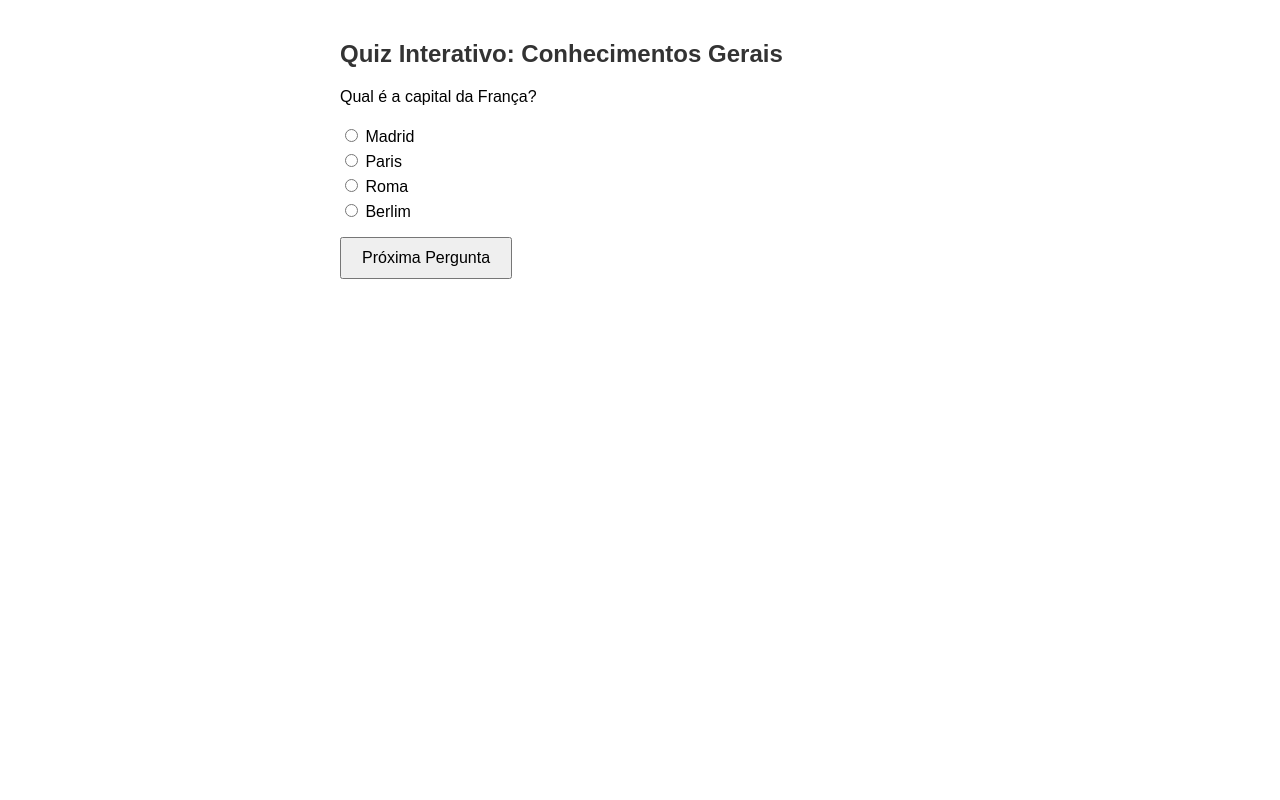
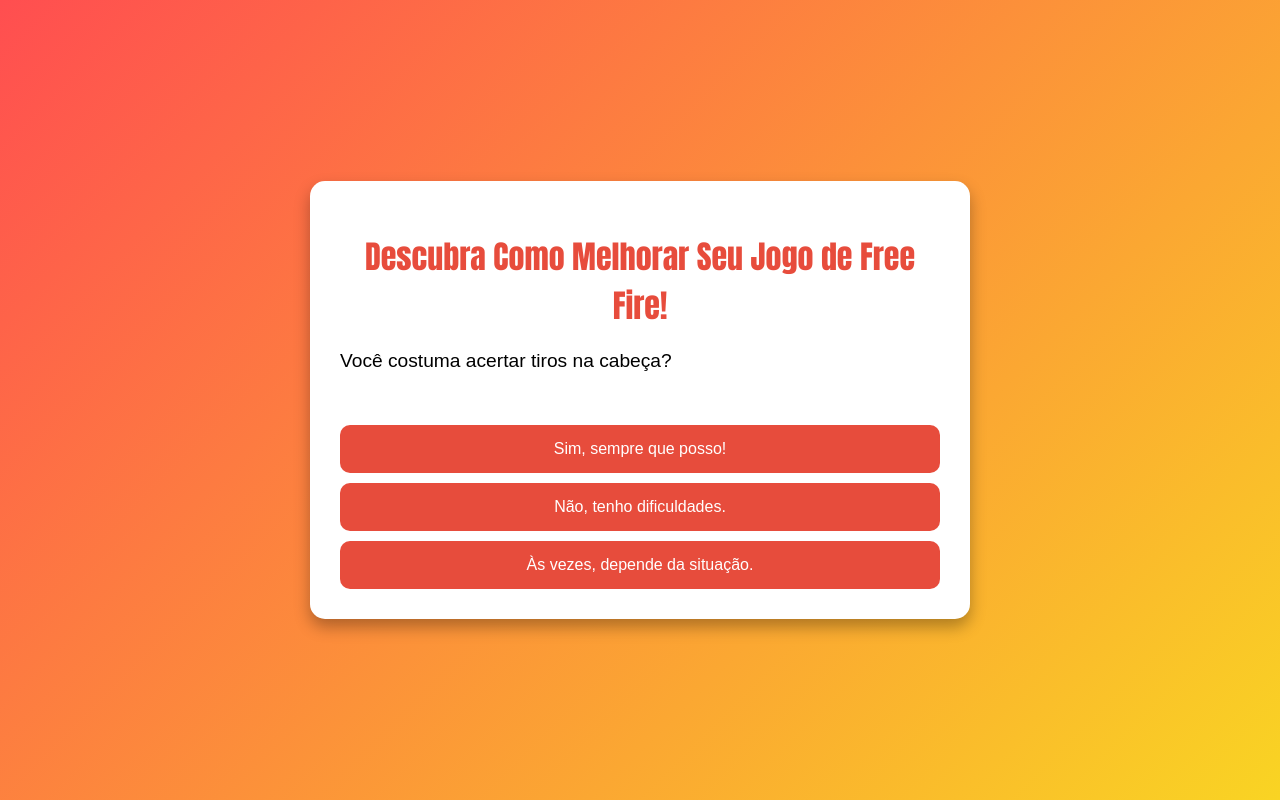
Before and after one commit to maefeliz/quiz, a plain HTML site: page index.html in a window 1280 px wide. Drawn offline with Linux system fonts and the light colour scheme.

Commit message:
Update index.html

```diff
--- a/index.html
+++ b/index.html
@@ -2,110 +2,266 @@
 <html lang="pt-br">
 <head>
 <meta charset="UTF-8" />
-<title>Quiz Interativo</title>
+<meta name="viewport" content="width=device-width, initial-scale=1.0" />
+<title>Quiz: Melhore seu Jogo de Free Fire com o Botão Vermelho</title>
+<!-- Link para animações e estilos -->
 <style>
-  body { font-family: Arial, sans-serif; max-width: 600px; margin: auto; padding: 20px; }
-  h2 { color: #333; }
-  .question { margin-bottom: 20px; }
-  .options { list-style: none; padding: 0; }
-  .options li { margin: 5px 0; }
-  button { padding: 10px 20px; font-size: 16px; }
-  #result { margin-top: 20px; font-weight: bold; }
+  body {
+    font-family: 'Arial', sans-serif;
+    background: linear-gradient(135deg, #ff4e50, #f9d423);
+    margin: 0;
+    padding: 0;
+    display: flex;
+    justify-content: center;
+    align-items: center;
+    min-height: 100vh;
+  }
+
+  .container {
+    background: #fff;
+    border-radius: 15px;
+    box-shadow: 0 8px 16px rgba(0,0,0,0.3);
+    padding: 30px;
+    max-width: 600px;
+    width: 90%;
+    position: relative;
+    overflow: hidden;
+  }
+
+  h1 {
+    text-align: center;
+    color: #e74c3c;
+    margin-bottom: 20px;
+    font-family: 'Impact', cursive;
+  }
+
+  .question {
+    font-size: 1.2em;
+    margin-bottom: 15px;
+    min-height: 60px;
+  }
+
+  .options {
+    display: flex;
+    flex-direction: column;
+    gap: 10px;
+  }
+
+  button.option {
+    padding: 15px;
+    font-size: 1em;
+    border: none;
+    border-radius: 10px;
+    cursor: pointer;
+    background-color: #e74c3c;
+    color: #fff;
+    transition: background-color 0.3s, transform 0.2s;
+  }
+
+  button.option:hover {
+    background-color: #c0392b;
+    transform: scale(1.05);
+  }
+
+  /* Animações de transição */
+  .fade-in {
+    opacity: 0;
+    animation: fadeIn 1s forwards;
+  }
+
+  @keyframes fadeIn {
+    to { opacity: 1; }
+  }
+
+  /* Seção de resultado */
+  .result-section {
+    display: none;
+    text-align: center;
+  }
+
+  /* Botões finais */
+  .final-buttons {
+    margin-top: 20px;
+    display: flex;
+    flex-direction: column;
+    gap: 15px;
+  }
+
+  .btn {
+    padding: 15px;
+    font-size: 1.2em;
+    border: none;
+    border-radius: 10px;
+    cursor: pointer;
+    transition: background-color 0.3s;
+  }
+
+  .btn-comprar {
+    background-color: #e74c3c;
+    color: #fff;
+  }
+
+  .btn-comprar:hover {
+    background-color: #c0392b;
+  }
+
+  .btn-info {
+    background-color: #3498db;
+    color: #fff;
+  }
+
+  .btn-info:hover {
+    background-color: #2980b9;
+  }
+
+  /* Solução do problema */
+  .solucao {
+    margin-top: 20px;
+    font-size: 1.1em;
+    color: #2ecc71;
+  }
+
+  /* Animação do botão de compra */
+  .animate-bounce {
+    animation: bounce 1s infinite;
+  }
+
+  @keyframes bounce {
+    0%, 20%, 50%, 80%, 100% { transform: translateY(0); }
+    40% { transform: translateY(-10px); }
+    60% { transform: translateY(-5px); }
+  }
 </style>
 </head>
 <body>
 
-<h2>Quiz Interativo: Conhecimentos Gerais</h2>
+<div class="container" id="quiz-container">
+  <h1 class="fade-in">Descubra Como Melhorar Seu Jogo de Free Fire!</h1>
 
-<div id="quiz-container"></div>
+  <div class="question fade-in" id="question">Vamos começar! Você costuma acertar tiros na cabeça?</div>
 
-<button id="nextBtn" onclick="nextQuestion()">Próxima Pergunta</button>
-<div id="result"></div>
+  <div class="options" id="options">
+    <button class="option" data-answer="sim">Sim, sempre que posso!</button>
+    <button class="option" data-answer="não">Não, tenho dificuldades.</button>
+    <button class="option" data-answer="às vezes">Às vezes, depende da situação.</button>
+  </div>
+</div>
 
+<!-- Seção de resultado, inicialmente escondida -->
+<div class="container result-section" id="result-section">
+  <h2 class="fade-in" id="result-title"></h2>
+
+  <div class="solucao" id="solucao"></div>
+
+  <div class="final-buttons" id="final-buttons">
+    <a href="https://go.pepperpay.com.br/mbm6k" target="_blank" class="btn btn-comprar animate-bounce" id="comprar-btn">Comprar o Botão Vermelho</a>
+    <button class="btn btn-info" id="refazer">Refazer o Quiz</button>
+  </div>
+</div>
+
+<!-- JavaScript para funcionalidades -->
 <script>
   const questions = [
     {
-    question: "Qual é a capital da França?",
-    options: ["Madrid", "Paris", "Roma", "Berlim"],
-    answer: 1
+      question: "Você costuma acertar tiros na cabeça?",
+      options: [
+        { text: "Sim, sempre que posso!", answer: "sim" },
+        { text: "Não, tenho dificuldades.", answer: "não" },
+        { text: "Às vezes, depende da situação.", answer: "às vezes" }
+      ]
     },
     {
-    question: "Qual é o maior planeta do sistema solar?",
-    options: ["Terra", "Marte", "Júpiter", "Saturno"],
-    answer: 2
+      question: "Você usa mira ou preferencia tiros livres?",
+      options: [
+        { text: "Uso mira, é mais preciso.", answer: "mira" },
+        { text: "Prefiro tiros livres.", answer: "livre" },
+        { text: "Uso ambos, dependendo da situação.", answer: "ambos" }
+      ]
     },
     {
-    question: "Quem escreveu 'Dom Quixote'?",
-    options: ["William Shakespeare", "Miguel de Cervantes", "Dante Alighieri", "Gabriel García Márquez"],
-    answer: 1
+      question: "Você já tentou melhorar seu desempenho com acessórios ou treinos?",
+      options: [
+        { text: "Sim, várias vezes.", answer: "sim" },
+        { text: "Não, não sei por onde começar.", answer: "não" },
+        { text: "Já tentei, mas sem sucesso.", answer: "tentativas" }
+      ]
     }
   ];
 
   let currentQuestionIndex = 0;
-let score = 0;
+  let responses = [];
 
-function loadQuestion() {
+  const questionDiv = document.getElementById('question');
+  const optionsDiv = document.getElementById('options');
+  const resultSection = document.getElementById('result-section');
+  const resultTitle = document.getElementById('result-title');
+  const solucaoDiv = document.getElementById('solucao');
+  const finalButtonsDiv = document.getElementById('final-buttons');
+  const refazerBtn = document.getElementById('refazer');
+
+  function showQuestion() {
     const q = questions[currentQuestionIndex];
-  const container = document.getElementById('quiz-container');
-  container.innerHTML = '';
+    questionDiv.innerText = q.question;
+    optionsDiv.innerHTML = '';
 
-  const questionElem = document.createElement('div');
-  questionElem.className = 'question';
-  questionElem.innerText = q.question;
-  container.appendChild(questionElem);
-
-  const optionsList = document.createElement('ul');
-  optionsList.className = 'options';
-
-  q.options.forEach((option, index) => {
-    const li = document.createElement('li');
-    const radio = document.createElement('input');
-    radio.type = 'radio';
-    radio.name = 'option';
-    radio.value = index;
-    li.appendChild(radio);
-    li.appendChild(document.createTextNode(' ' + option));
-    optionsList.appendChild(li);
+    q.options.forEach(opt => {
+      const btn = document.createElement('button');
+      btn.className = 'option';
+      btn.innerText = opt.text;
+      btn.setAttribute('data-answer', opt.answer);
+      btn.onclick = handleAnswer;
+      optionsDiv.appendChild(btn);
     });
-
-  container.appendChild(optionsList);
   }
 
-function nextQuestion() {
-  const options = document.getElementsByName('option');
-  let selected = -1;
-  for (let i = 0; i < options.length; i++) {
-    if (options[i].checked) {
-      selected = parseInt(options[i].value);
-      break;
-    }
-  }
+  function handleAnswer(e) {
+    const answer = e.target.getAttribute('data-answer');
+    responses.push(answer);
+    currentQuestionIndex++;
 
-  if (selected === -1) {
-    alert('Por favor, selecione uma resposta.');
-    return;
-  }
-
-  if (selected === questions[currentQuestionIndex].answer) {
-    score++;
-  }
-
-  currentQuestionIndex++;
     if (currentQuestionIndex < questions.length) {
-    loadQuestion();
+      showQuestion();
     } else {
       showResult();
     }
   }
 
   function showResult() {
-  document.getElementById('quiz-container').innerHTML = '';
-  document.getElementById('nextBtn').style.display = 'none';
-  document.getElementById('result').innerText = `Você acertou ${score} de ${questions.length} perguntas.`;
+    document.getElementById('quiz-container').style.display = 'none';
+    resultSection.style.display = 'block';
+
+    // Análise simples das respostas para criar o resultado
+    const totalYes = responses.filter(r => r === 'sim').length;
+    const totalNo = responses.filter(r => r === 'não').length;
+    const totalSometimes = responses.filter(r => r === 'às vezes').length;
+
+    if (totalYes >= 2) {
+      resultTitle.innerText = "Você já tem potencial, só precisa de um empurrão!";
+      solucaoDiv.innerHTML = "Que tal usar o <strong>Botão Vermelho</strong> para acertar mais tiros na cabeça rapidamente, sem precisar usar mira? Assim, você domina o jogo!";
+    } else if (totalNo >= 2) {
+      resultTitle.innerText = "Vamos melhorar seu desempenho!";
+      solucaoDiv.innerHTML = "O <strong>Botão Vermelho</strong> ajuda você a dar mais tiros na cabeça sem precisar de mira, facilitando suas jogadas e deixando seus inimigos sem chance!";
+    } else {
+      resultTitle.innerText = "Você está no caminho certo!";
+      solucaoDiv.innerHTML = "Com o <strong>Botão Vermelho</strong>, suas chances de acertar tiros na cabeça aumentam ainda mais, deixando seus inimigos de cabelo em pé!";
+    }
   }
 
-// Inicializa o quiz
-loadQuestion();
+  // Recarregar o quiz
+  refazerBtn.onclick = () => {
+    responses = [];
+    currentQuestionIndex = 0;
+    document.getElementById('quiz-container').style.display = 'block';
+    resultSection.style.display = 'none';
+    showQuestion();
+  };
+
+  // Inicializar
+  showQuestion();
+
+  // Adicionar animação ao botão comprar
+  const comprarBtn = document.getElementById('comprar-btn');
+  comprarBtn.classList.add('animate-bounce');
 </script>
 
 </body>
```
Lines whose indentation alone changed are shown as unchanged.
